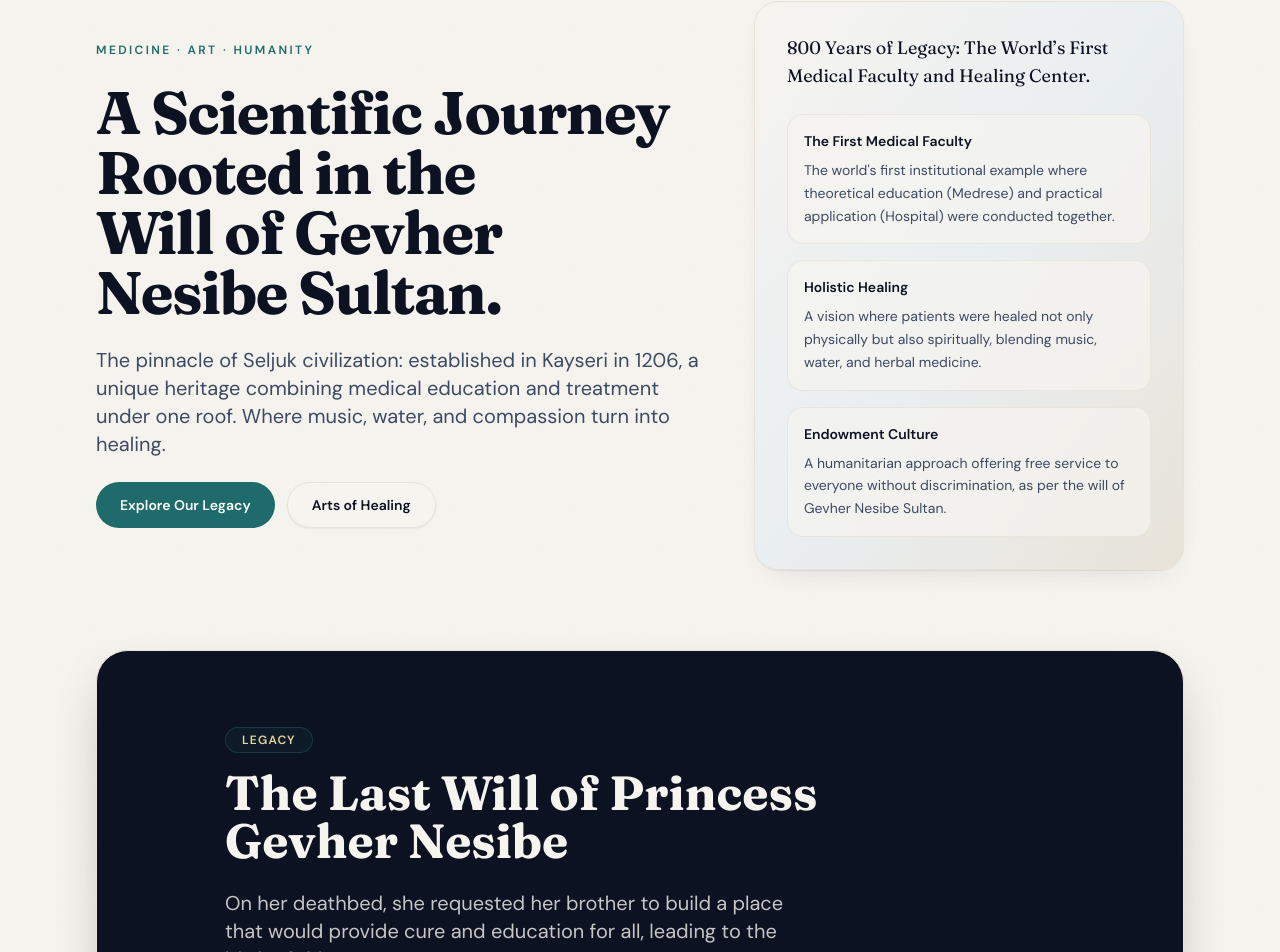
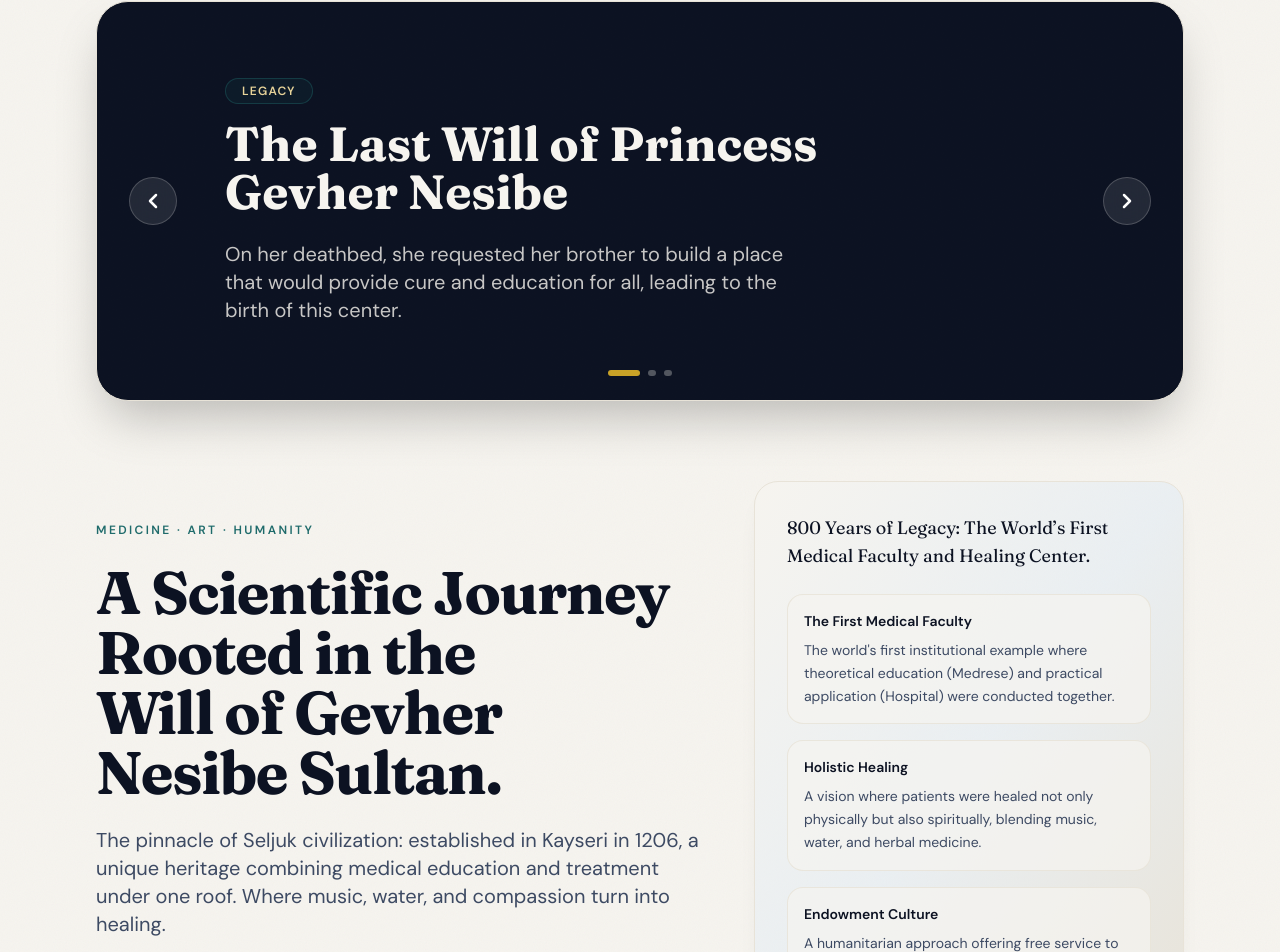
Before and after one commit to kayracim/gevhernesibe, a Next.js app: page /en in a window 1280 px wide. Shown: the part 156-1108 px from the top of the page. Built offline with nearby package versions, Linux system fonts and the light colour scheme.

Commit message:
Bilgi akışı en üste taşındı ve ok tuşları düzeltildi

```diff
--- a/app/[locale]/page.tsx
+++ b/app/[locale]/page.tsx
@@ -40,6 +40,8 @@ export default async function HomePage({
 
   return (
     <div className="space-y-16 lg:space-y-20">
+      <InfoCarousel slides={h.carousel} />
+
       <section className="grid gap-10 lg:grid-cols-12 lg:items-center">
         <div className="space-y-6 lg:col-span-7">
           <p className="text-xs font-semibold uppercase tracking-[0.2em] text-heritage">
@@ -81,8 +83,6 @@ export default async function HomePage({
           </div>
         </aside>
       </section>
-
-      <InfoCarousel slides={h.carousel} />
 
       <VideoPlaceholder
         title={h.video.title}
--- a/components/InfoCarousel.tsx
+++ b/components/InfoCarousel.tsx
@@ -80,18 +80,17 @@ export function InfoCarousel({ slides }: { slides: Slide[] }) {
       </AnimatePresence>
 
       {/* Navigation Controls */}
-      <div className="absolute bottom-10 left-12 right-12 flex items-center justify-between sm:left-20 sm:right-20 lg:left-32 lg:right-32">
-        <div className="flex gap-4">
+      <div className="absolute inset-x-0 top-1/2 z-20 flex -translate-y-1/2 items-center justify-between px-4 sm:px-8">
         <button
-            onClick={prevSlide}
-            className="flex h-12 w-12 items-center justify-center rounded-full border border-paper/20 bg-paper/5 transition hover:bg-paper/20 active:scale-95"
+          onClick={(e) => { e.stopPropagation(); prevSlide(); }}
+          className="flex h-12 w-12 items-center justify-center rounded-full border border-paper/20 bg-paper/10 text-white backdrop-blur-md transition hover:bg-paper/30 active:scale-95"
           aria-label="Previous slide"
         >
           <svg xmlns="http://www.w3.org/2000/svg" width="24" height="24" viewBox="0 0 24 24" fill="none" stroke="currentColor" strokeWidth="2.5" strokeLinecap="round" strokeLinejoin="round"><polyline points="15 18 9 12 15 6"></polyline></svg>
         </button>
         <button
-            onClick={nextSlide}
-            className="flex h-12 w-12 items-center justify-center rounded-full border border-paper/20 bg-paper/5 transition hover:bg-paper/20 active:scale-95"
+          onClick={(e) => { e.stopPropagation(); nextSlide(); }}
+          className="flex h-12 w-12 items-center justify-center rounded-full border border-paper/20 bg-paper/10 text-white backdrop-blur-md transition hover:bg-paper/30 active:scale-95"
           aria-label="Next slide"
         >
           <svg xmlns="http://www.w3.org/2000/svg" width="24" height="24" viewBox="0 0 24 24" fill="none" stroke="currentColor" strokeWidth="2.5" strokeLinecap="round" strokeLinejoin="round"><polyline points="9 18 15 12 9 6"></polyline></svg>
@@ -99,7 +98,7 @@ export function InfoCarousel({ slides }: { slides: Slide[] }) {
       </div>
 
       {/* Indicators */}
-        <div className="flex gap-2">
+      <div className="absolute bottom-6 left-1/2 z-20 flex -translate-x-1/2 gap-2">
         {slides.map((_, index) => (
           <div
             key={index}
@@ -109,7 +108,6 @@ export function InfoCarousel({ slides }: { slides: Slide[] }) {
           />
         ))}
       </div>
-      </div>
     </section>
   );
 }
```
Lines whose indentation alone changed are shown as unchanged.
